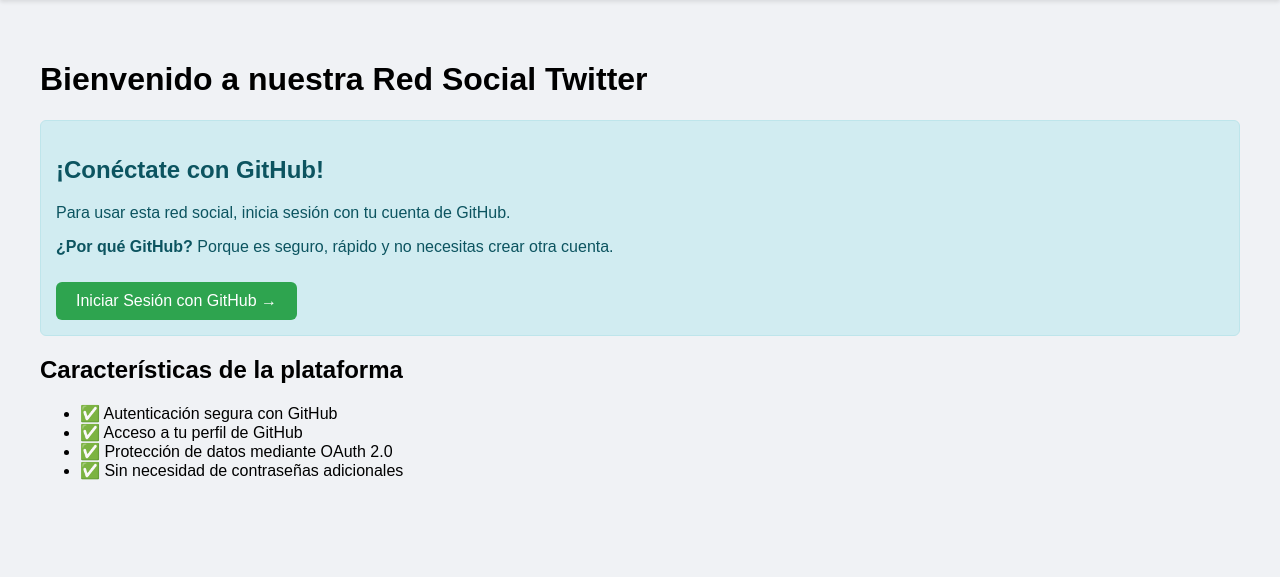
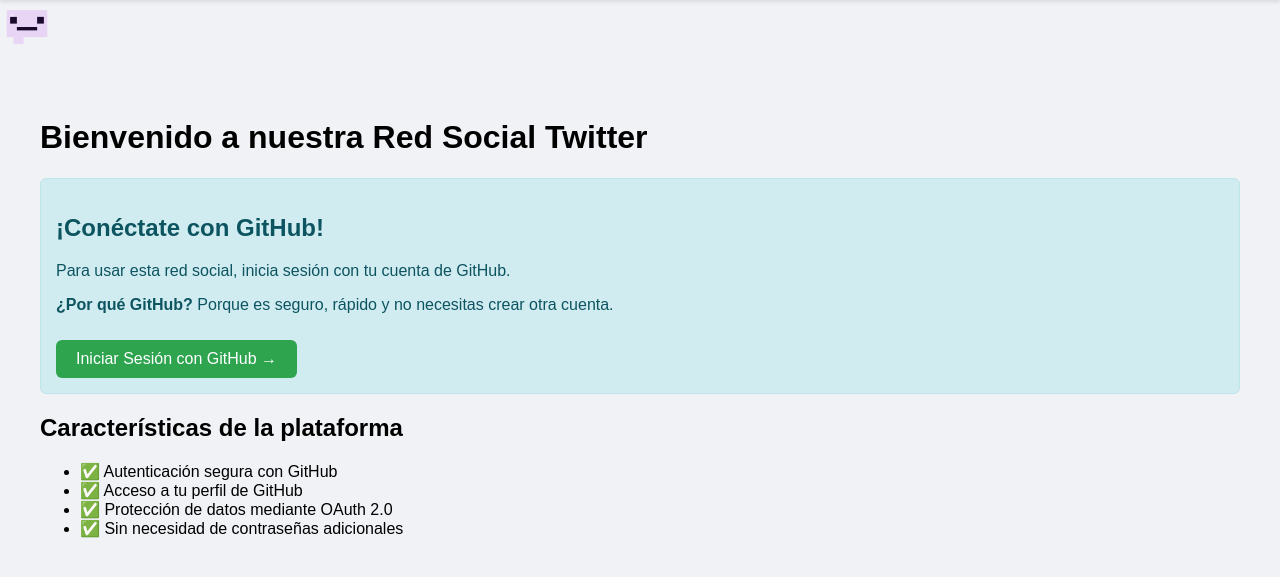
Before and after one commit to miliacoss0/Red-Social-Tipo-Twitter, a Django app: page / in a window 1280 px wide. Shown: the part 68-645 px from the top of the page. Run offline with Django 5.2, Linux system fonts and the light colour scheme.

Commit message:
feat: se agrega logo en la pantalla principal

```diff
--- a/templates/base.html
+++ b/templates/base.html
@@ -65,6 +65,7 @@
             color: #0c5460;
         }
     </style>
+
 </head>
 <body>
     <nav>
@@ -79,7 +80,28 @@
             <a href="{% url 'account_login' %}" class="btn">Iniciar Sesión</a>
         {% endif %}
     </nav>
+    <div class="chat-bubble">
+    <svg width="54" height="54" viewBox="0 0 16 16"
+        xmlns="http://www.w3.org/2000/svg"
+        style="animation: float 2.5s steps(6) infinite; image-rendering: pixelated;">
 
+        <!-- bubble -->
+        <rect x="2" y="3" width="12" height="8" fill="#e8d5f5"/>
+        <rect x="4" y="11" width="3" height="2" fill="#e8d5f5"/>
+
+        <!-- border/shadow -->
+        <rect x="3" y="5" width="2" height="2" fill="#1a0a2e"/>
+        <rect x="11" y="5" width="2" height="2" fill="#1a0a2e"/>
+
+        <!-- smile -->
+        <rect x="5" y="8" width="6" height="1" fill="#1a0a2e"/>
+
+        <!-- shine -->
+        <rect x="3" y="4" width="1" height="1" fill="#ffffff55"/>
+    </svg>
+    </div>
+
+  <div class="login-box">
     <div class="container">
         {% if messages %}
             {% for message in messages %}
```
